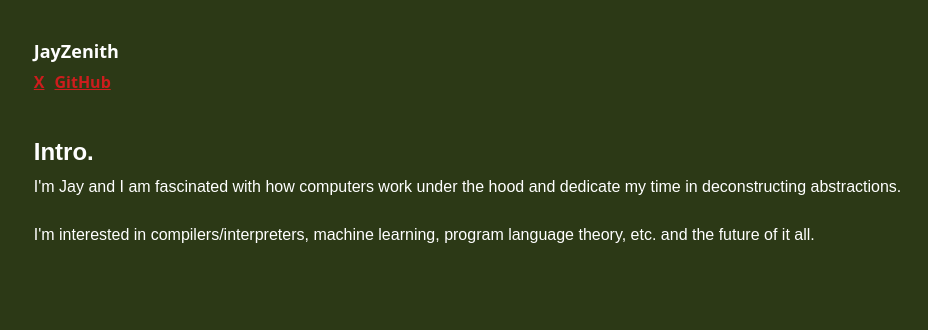
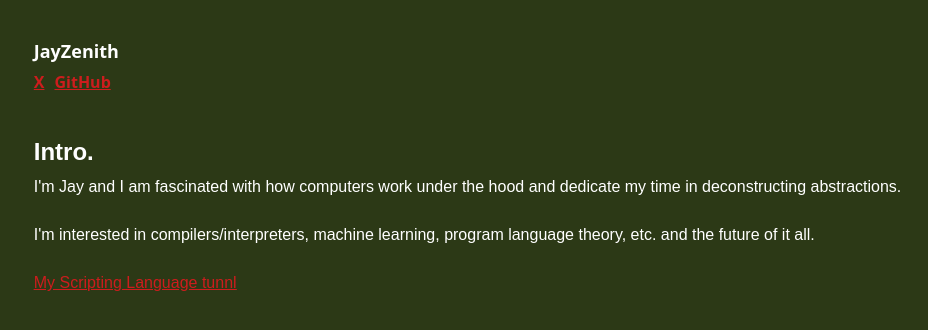
Before and after one commit to JayZenith/portfolio, a React (Create React App) app: page / in a window 1280 px wide. Shown: the top 330 px of the page, without its empty margins (171-1099 px from the left). Built offline with nearby package versions, Linux system fonts and the light colour scheme; what taos would draw is missing.

Commit message:
added link to tunnl

```diff
--- a/src/App.css
+++ b/src/App.css
@@ -73,6 +73,11 @@
   margin-bottom: 10px;
 }
 
+.tunnl-link{
+  text-decoration: underline;
+  color:rgb(205, 29, 29)
+}
+
 
 @media (max-width: 768px) {
   .App {
--- a/src/MainPage.js
+++ b/src/MainPage.js
@@ -23,7 +23,10 @@ function MainPage() {
               <br />
               <p>I'm interested in compilers/interpreters, machine learning, program language theory, etc.
                 and the future of it all.</p>
+              <br></br>
+              <p className='tunnl-link'><a href="https://jayzenith.github.io/tunnl.github.io/">My Scripting Language tunnl</a></p>
             </div>
+
 
 
           </section>
```
